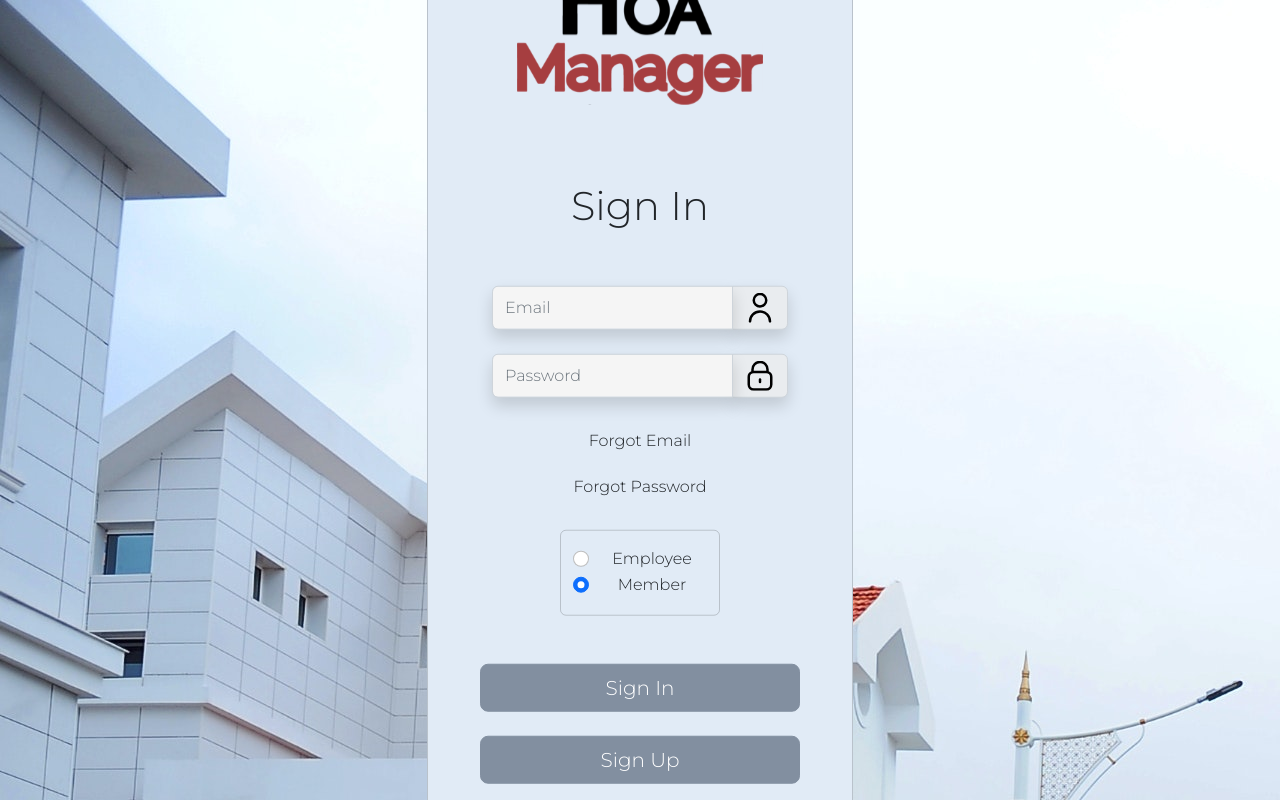
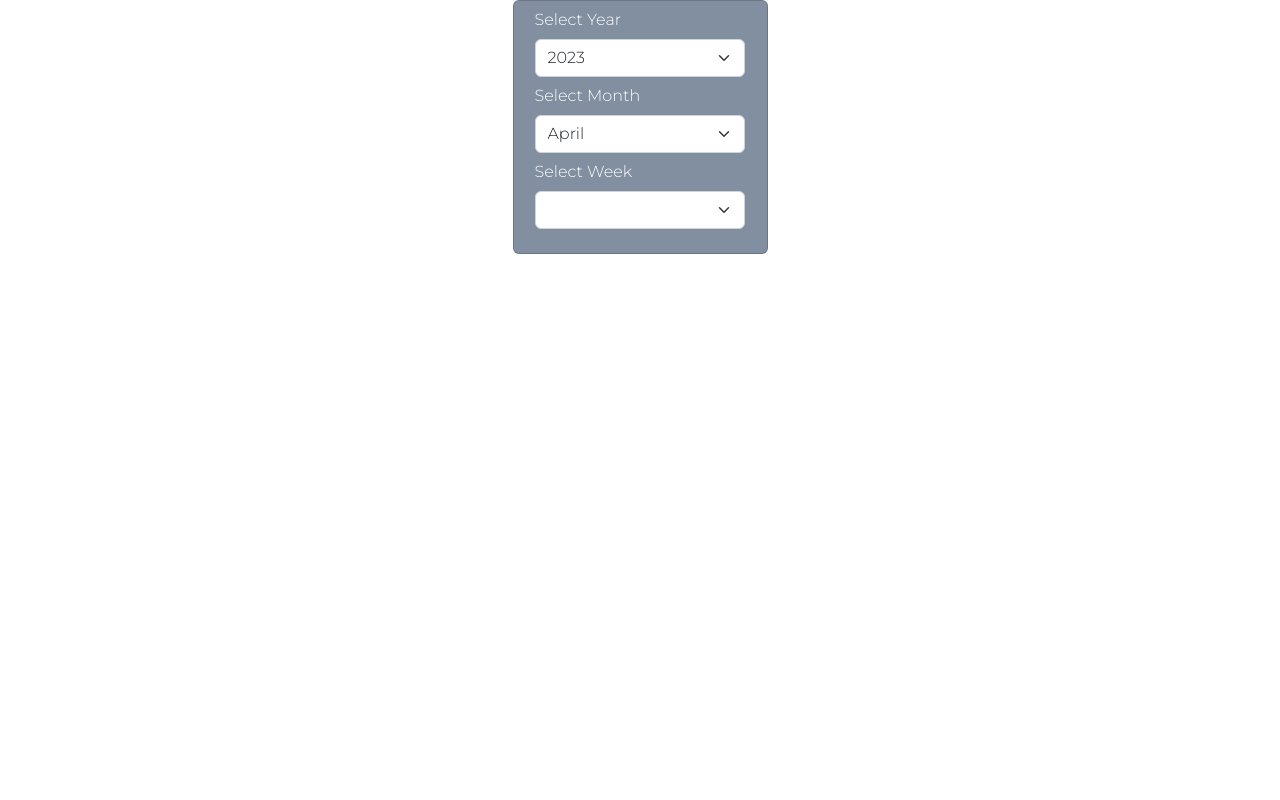
Before and after one commit to LAARC-FSU/HOA-Manager-UI, an Angular app: page / in a window 1280 px wide. Built offline with nearby package versions, Linux system fonts and the light colour scheme.

Commit message:
Created a make schedule component and a subcomponent called time frame. I created all three fields to gather the week time frame to make the schedule and I was working on the algorithms to filter the date.

```diff
--- a/src/app/app.component.html
+++ b/src/app/app.component.html
@@ -1,2 +1,3 @@
 
-<login-portal></login-portal>
+
+<make-schedule></make-schedule>
--- a/src/app/app.module.ts
+++ b/src/app/app.module.ts
@@ -5,6 +5,8 @@ import { AppRoutingModule } from './app-routing.module';
 import { AppComponent } from './app.component';
 import { LoginPortalComponent } from './login-portal/login-portal.component';
 import {FormsModule, ReactiveFormsModule} from "@angular/forms";
+import { MakeScheduleComponent } from './make-schedule/make-schedule.component';
+import { TimeFrameComponent } from './make-schedule/time-frame/time-frame.component';
 
 
 
@@ -12,6 +14,8 @@ import {FormsModule, ReactiveFormsModule} from "@angular/forms";
   declarations: [
     AppComponent,
     LoginPortalComponent,
+    MakeScheduleComponent,
+    TimeFrameComponent,
   ],
     imports: [
         BrowserModule,
--- /dev/null
+++ b/src/app/make-schedule/make-schedule.component.html
@@ -0,0 +1,4 @@
+
+<div class="container" style="font-family: montserrat,serif">
+  <time-frame></time-frame>
+</div>
--- /dev/null
+++ b/src/app/make-schedule/time-frame/time-frame.component.html
@@ -0,0 +1,24 @@
+<div class="container col-3">
+  <div class="card" style="background-color: #828FA0">
+    <form class="col-10 m-auto">
+      <div class="form-group">
+        <label class="col-form-label" for="yearSelect">Select Year</label>
+        <select ngModel [(ngModel)]="selection.year" class="form-select" name="yearSelect" id="yearSelect" (ngModelChange)="log(selection)">
+          <option *ngFor="let year of yearSelect" [value]="year">{{year}}</option>
+        </select>
+      </div>
+      <div class="form-group">
+        <label class="col-form-label" for="monthSelect">Select Month</label>
+        <select ngModel [(ngModel)]="selection.month" class="form-select" name="monthSelect" id="monthSelect" (ngModelChange)="log(selection)">
+          <option *ngFor="let month of monthSelect" [value]="month">{{month}}</option>
+        </select>
+      </div>
+      <div class="form-group pb-4">
+        <label class="col-form-label" for="weekSelect">Select Week</label>
+        <select ngModel [(ngModel)]="selection.week" class="form-select" name="weekSelect" id="weekSelect" (ngModelChange)="log(selection)">
+          <option *ngFor="let week of weekSelect" [value]="week">{{week}}</option>
+        </select>
+      </div>
+    </form>
+  </div>
+</div>
--- /dev/null
+++ b/src/app/make-schedule/time-frame/time-frame.component.scss
@@ -0,0 +1,4 @@
+label{
+  margin: auto;
+  color: white;
+}
--- /dev/null
+++ b/src/app/make-schedule/time-frame/time-frame.component.ts
@@ -0,0 +1,53 @@
+import { Component, OnInit } from '@angular/core';
+import {FormBuilder, FormGroup} from "@angular/forms";
+
+@Component({
+  selector: 'time-frame',
+  templateUrl: './time-frame.component.html',
+  styleUrls: ['./time-frame.component.scss']
+})
+export class TimeFrameComponent implements OnInit{
+  yearSelect: Array<number> = [];
+  monthSelect: Array<string> = [];
+  weekSelect: Array<string> = [];
+  date: Date = new  Date();
+  months = ['January', 'February', 'March', 'April', 'May', 'June', 'July', 'August', 'September', 'October', 'November', 'December'];
+
+  selection = {
+    year:'',
+    month:'',
+    week:''
+  }
+
+  ngOnInit() {
+    this.populateYear();
+    this.populateMonth();
+    this.selection.year = this.yearSelect[0].toString();
+    this.selection.month = this.months[this.date.getMonth()]
+  }
+  populateYear(){
+    let currYear = this.date.getFullYear();
+    this.yearSelect.push(currYear);
+    for (let i = 0; i < 3; i++){
+      currYear += 1;
+      this.yearSelect.push(currYear);
+    }
+  }
+  populateMonth(){
+    let currMonth = this.date.getMonth()
+    console.log(this.selection.year === this.date.getFullYear().toString())
+    if (this.selection.year === this.date.getFullYear().toString()){
+      this.monthSelect = this.months.splice(currMonth);
+    }else{this.monthSelect = this.months;}
+  }
+  populateWeek(){
+    let day = this.date.getDay();
+    let sunday = new Date(this.date.getFullYear(), this.date.getMonth(), this.date.getDate() - day);
+    let saturday = new Date(this.date.getFullYear(), this.date.getMonth(), this.date.getDate() - day + 6);
+
+  }
+  log(x:any){
+    console.log(x);
+  }
+
+}
```
Also changed, not shown: src/app/make-schedule/make-schedule.component.ts (added, +10 -0 lines), src/app/make-schedule/make-schedule.component.scss (added), 2 other files (tests, documents, lock files or other folders).
